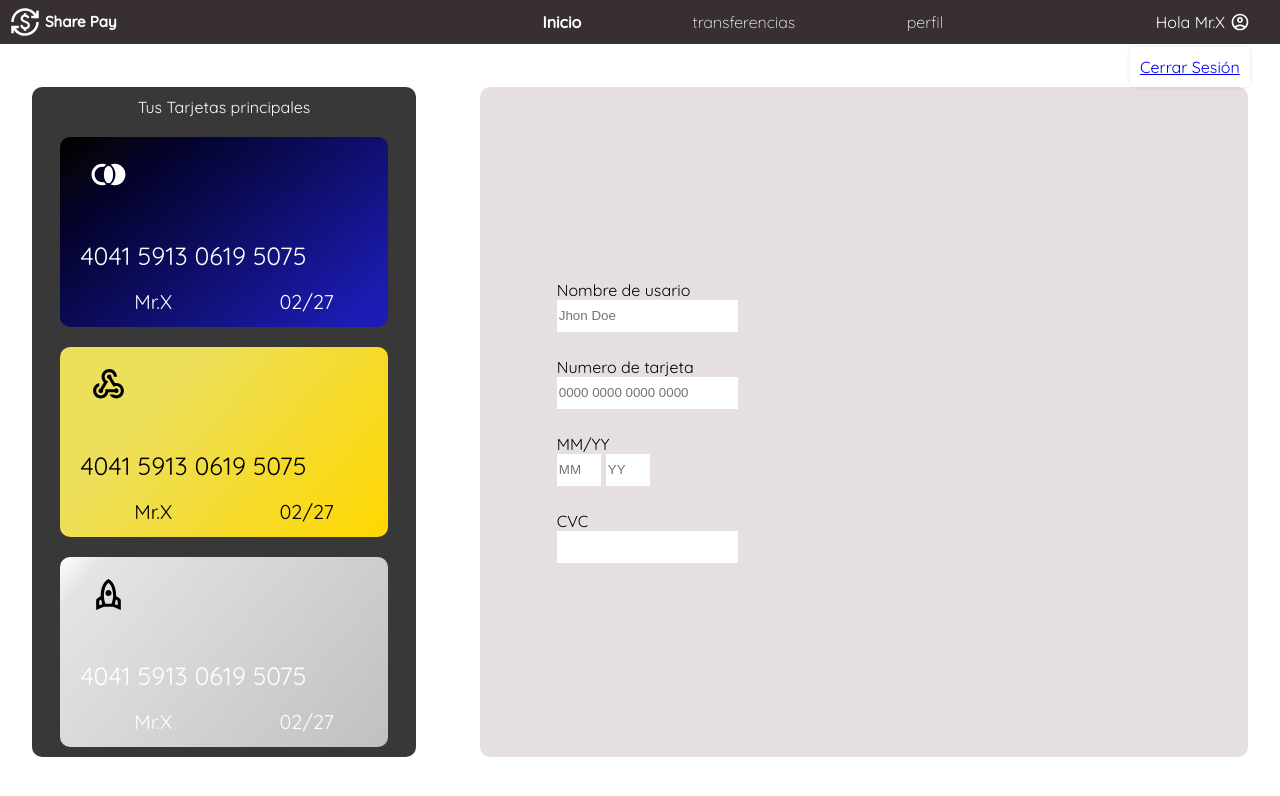
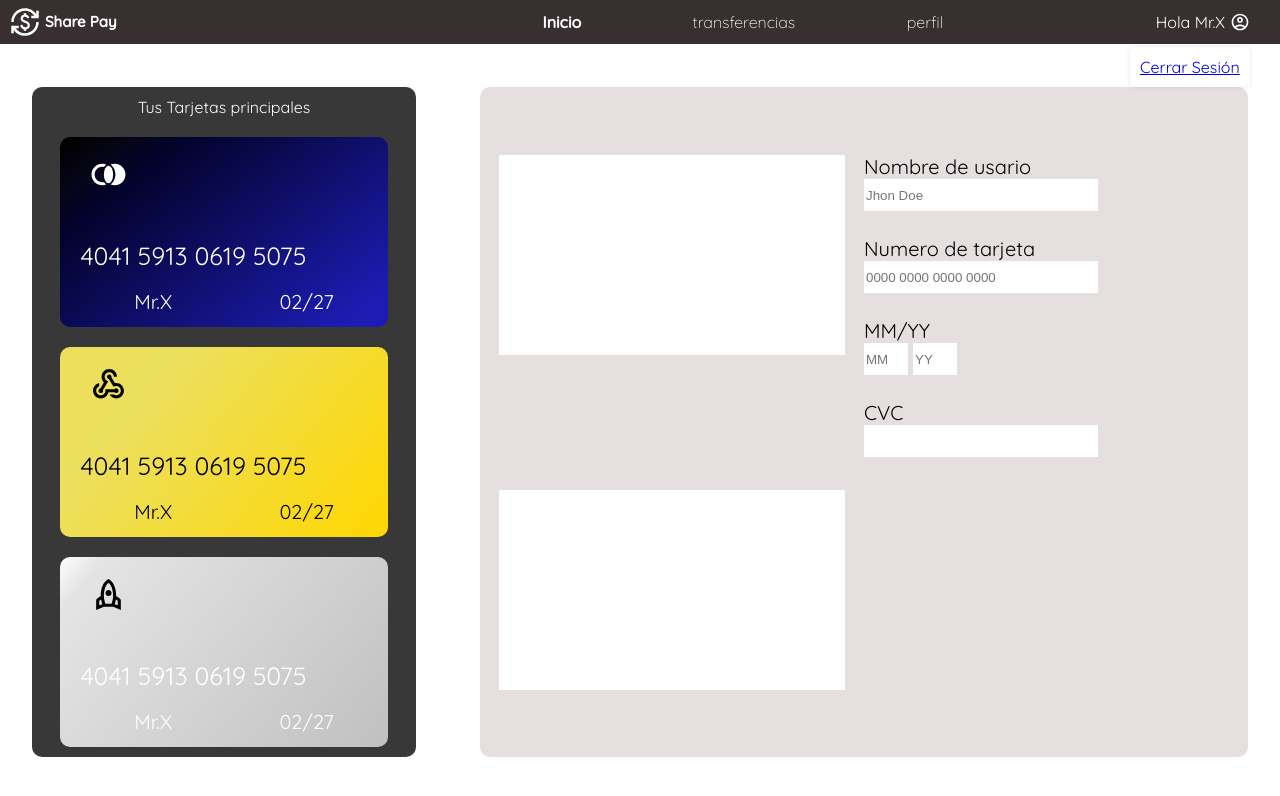
Before and after one commit to sant1ln/Share-Pay, a React (Vite) app: page /#/login in a window 1280 px wide. Both pictures are taken after a click on the button "Entrar". Shown: the top 796 px of the page. Built offline with nearby package versions, Linux system fonts and the light colour scheme.

Commit message:
Detail view

```diff
--- a/src/components/Detail.jsx
+++ b/src/components/Detail.jsx
@@ -14,6 +14,10 @@ export const Detail = () => {
       </h2>
       <p className='no-card-selected'>Seleciona una tarjeta para ver mas detalles</p> */}
 
+      <div className='card-edit'>
+        <div className='card-edit-front'></div>
+        <div className='card-edit-back'>X</div>
+      </div>
 
       <form action="">
 
--- a/src/components/styles/detail.css
+++ b/src/components/styles/detail.css
@@ -1,6 +1,5 @@
 .detail-of-card{
   display: flex;
-  flex-direction: column;
   align-items: center;
   justify-content: center;
   width: 60%;
@@ -14,17 +13,41 @@
   font-size: 20px;
 }
 
+.card-edit{
+  display: flex;
+  flex-direction: column;
+  width: 50%;
+  height: 100%;
+  align-items: center;
+  justify-content: space-around;
+}
+
+.card-edit-front{
+  width: 90%;
+  height: 200px;
+  background-color: #fff;
+}
+
+.card-edit-back{
+  width: 90%;
+  height: 200px;
+  background-color: #fff;
+}
+
 form{
-  width: 80%;
-  height: calc(50% - 50px);
+  padding: 5% 0;
+  width: 50%;
+  height: 80%;
 }
 
 form label{
   display: block;
+  font-size: 20px;
   color: var(--secondary-font-color);
 }
 
 form input{
+  width: 60%;
   height: 30px;
   outline: none;
   border: none;
--- a/src/components/styles/usercard.css
+++ b/src/components/styles/usercard.css
@@ -7,6 +7,7 @@
   background-color: var(--card-color);
   color: var(--primary-font-color);
   border-radius: 10px;
+  overflow-y: scroll;
 }
 
 .user-card h2{
```
